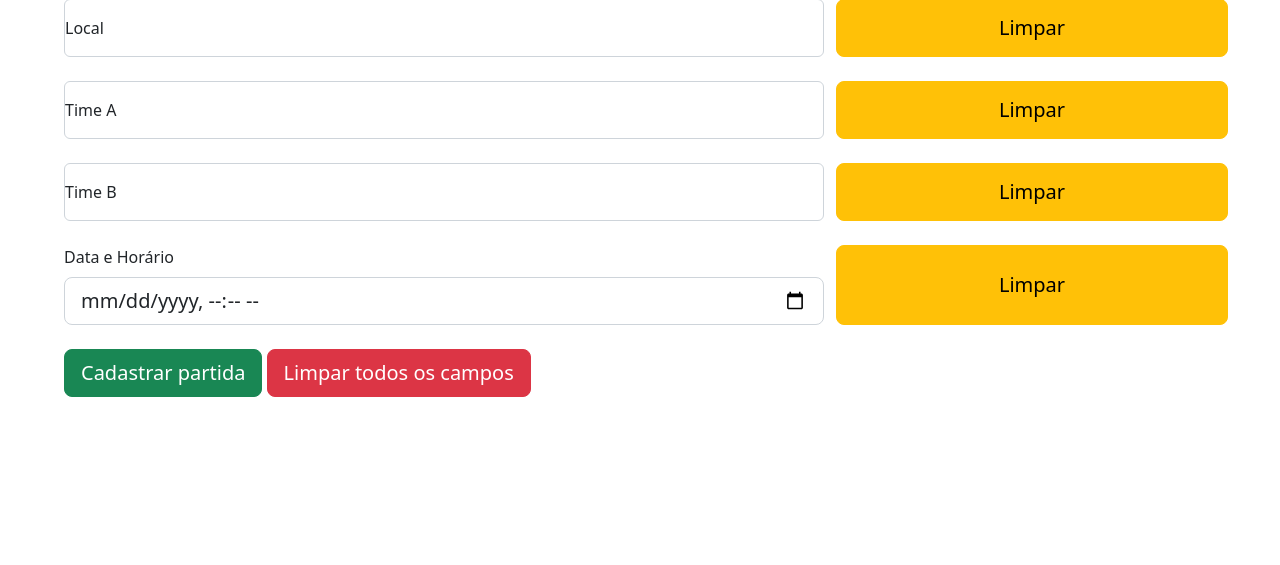
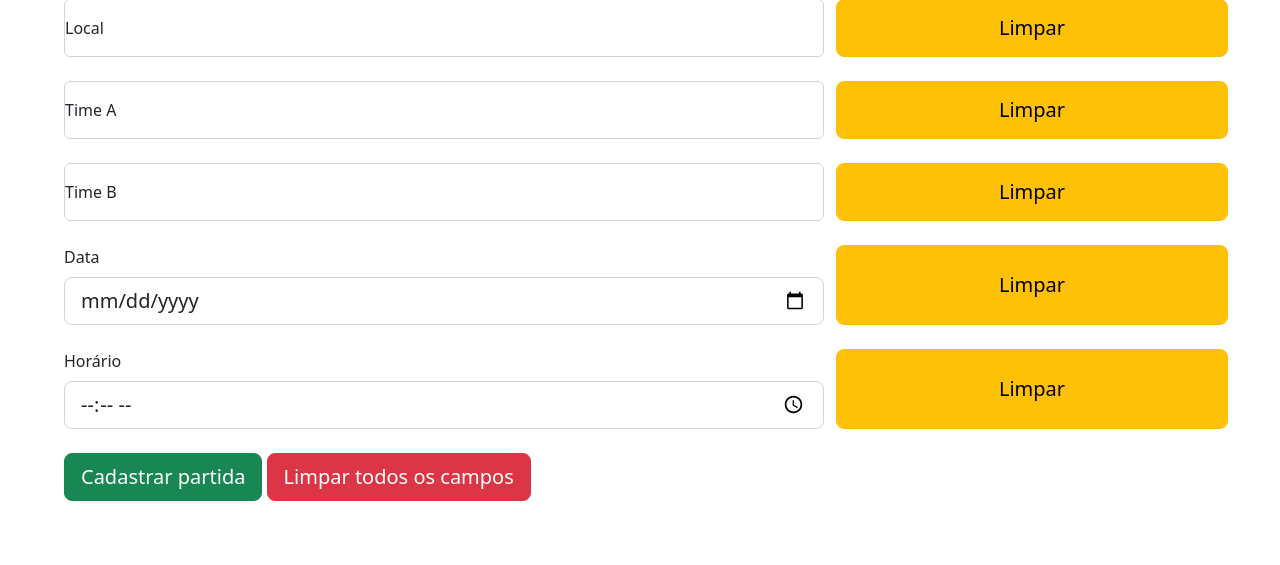
Before and after one commit to Wilson-Pedro/escolinha-de-futebol, a PHP site: page /cadastro-de-partidas.php in a window 1280 px wide. Shown: the part 372-937 px from the top of the page. Before the commit the page ends 769 px from the top, so only its background shows below. Run offline with PHP 8.4, Linux system fonts and the light colour scheme.

Commit message:
INSERT do casdastro de partidas
criação do banco de dados do cadastro de  partidas e do calendário automatizado.

```diff
--- a/html/cadastro-de-partidas.php
+++ b/html/cadastro-de-partidas.php
@@ -1,3 +1,19 @@
+<?php
+require('db/conexao.php');
+
+if(isset($_POST['salvar'])){
+    $local = $_POST['partidaLocal'];
+    $timeA = $_POST['partidaTimeA'];
+    $timeB = $_POST['partidaTimeB'];
+    $data = $_POST['data'];
+    $horario = $_POST['horario'];
+
+    $sql = $pdo->prepare("INSERT INTO tblpartidas VALUES (null,?,?,?,?,?)");
+    $sql->execute(array($local, $timeA, $timeB, $data, $horario));
+
+}
+?>
+
 <!DOCTYPE html>
 <html lang="pt-br">
 <head>
@@ -211,9 +227,20 @@
             <!-- DATA -->
             <div class="row">
                 <div class="col-md-8">
-                    <label for="text-center" class="form-label">Data e Horário</label>
+                    <label for="text-center" class="form-label">Data</label>
                     <div class="input-group input-group-lg">
-                        <input type="datetime-local" class="form-control" name="partidaHorarioData" id="partidaHorarioData" placeholder="14/10/2023 às 11:30">
+                        <input type="date" class="form-control" name="data" id="partidaHorarioData" placeholder="14/10/2023 às 11:30">
+                    </div>
+                </div>
+                <button type="button" class="btn btn-warning col btn-lg" id="limpaData" onclick="limpaCampos3()">Limpar</button>
+            </div><br>
+
+            <!-- HORÁRIO -->
+            <div class="row">
+                <div class="col-md-8">
+                    <label for="text-center" class="form-label">Horário</label>
+                    <div class="input-group input-group-lg">
+                        <input type="time" class="form-control" name="horario" id="partidaHorarioData" placeholder="14/10/2023 às 11:30">
                     </div>
                 </div>
                 <button type="button" class="btn btn-warning col btn-lg" id="limpaData" onclick="limpaCampos3()">Limpar</button>
--- a/html/noticiais.php
+++ b/html/noticiais.php
@@ -168,6 +168,7 @@
               <li>
                 <a href="login.php">Área privada</a>
                 <a href="cadastro-de-jogador.php">Cadastrar Jogador</a>
+                <a href="cadastro-de-partidas.php">Cadastrar partida</a>
               </li>
             </ul>
           </li>
```
Also changed, not shown: html/calendario.php (+46 -9 lines).
